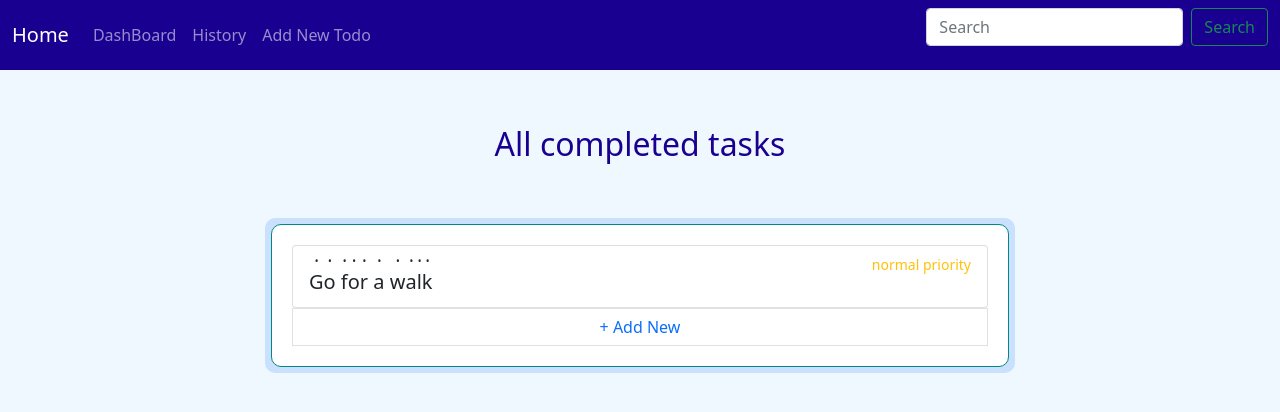
After one commit to ivo-bass/ToDo-App, a Django app: page /history/ in a window 1280 px wide. The commit adds this page. Shown: the top 412 px of the page. Run offline with Django 3.2, Linux system fonts and the light colour scheme; data comes from the database, SQL or seed files in the repository; both versions use the stored data as it was after the commit.

```diff
--- a/templates/base.html
+++ b/templates/base.html
@@ -82,7 +82,7 @@
                     <a class="nav-link" aria-current="page" href="/dashboard/">DashBoard</a>
                 </li>
                 <li class="nav-item">
-                    <a class="nav-link disabled" href="#" tabindex="-1" aria-disabled="true">History</a>
+                    <a class="nav-link" aria-current="page" href="/history/" >History</a>
                 </li>
                 <li class="nav-item">
                     <a class="nav-link" aria-current="page" href="/add-todo/">Add New Todo</a>
--- /dev/null
+++ b/templates/history.html
@@ -0,0 +1,43 @@
+{% extends 'base.html' %}
+
+{% block content %}
+
+    <h2>All completed tasks</h2>
+
+    <div class="container" style="max-width: 750px">
+        <div class="todo">
+            {% if todos %}
+
+                <div class="list-group">
+                    {% for todo in todos %}
+                        <a href="/details/{{ todo.id }}" class="list-group-item list-group-item-action">
+
+                            <div class="row row-cols-2">
+
+                                <div class="col-xs-1 d-flex justify-content-start">
+                                    <h5 class="mb-1" style="text-emphasis-style: filled">{{ todo.title }}</h5>
+                                </div>
+
+                                <div class="col-xs-2 d-flex justify-content-end">
+                                    {% if todo.priority.name == "High" %}
+                                        <small class="text-danger">high priority</small>
+                                    {% elif todo.priority.name == "Normal" %}
+                                        <small class="text-warning">normal priority</small>
+                                    {% else %}
+                                        <small class="text-success">low priority</small>
+                                    {% endif %}
+                                </div>
+                            </div>
+                        </a>
+                    {% endfor %}
+                </div>
+            {% else %}
+                <h2>Nothing for today</h2>
+            {% endif %}
+
+            <a class="page-link" href="/add-todo/"> + Add New</a>
+        </div>
+    </div>
+
+
+{% endblock %}
--- a/todo_app/settings.py
+++ b/todo_app/settings.py
@@ -26,7 +26,9 @@ with open('/etc/secret_key.txt') as f:
 # SECURITY WARNING: don't run with debug turned on in production!
 DEBUG = True
 
-ALLOWED_HOSTS = []
+ALLOWED_HOSTS = [
+    'f262360f5e6a.ngrok.io',
+]
 
 # Application definition
 
--- a/todo_app/todos/urls.py
+++ b/todo_app/todos/urls.py
@@ -1,10 +1,11 @@
 from django.urls import path
 
 from todo_app.todos.views import index, create_todo, change_state, delete_todo, dashboard_page, add_todo_page, \
-    details_page, delete_confirm, edit_todo_page, update_todo
+    details_page, delete_confirm, edit_todo_page, update_todo, history_page
 
 urlpatterns = [
     path('', index),
+    path('history/', history_page),
     path('dashboard/', dashboard_page),
     path('add-todo/', add_todo_page),
     path('create/', create_todo),
--- a/todo_app/todos/views.py
+++ b/todo_app/todos/views.py
@@ -15,6 +15,7 @@ def index(request):
 
 def dashboard_page(request):
     todos = Todo.objects.order_by('due_date').all()
+    todos.order_by('pk').reverse()
     context = {
         'todos': todos,
     }
@@ -53,9 +54,12 @@ def create_todo(request):
 
 
 def edit_todo_page(request, pk):
+    todo = Todo.objects.get(pk=pk)
+    due_date = todo.due_date.strftime("%Y-%m-%d")
+
     context = {
-        'pk': pk,
-        'todos': Todo.objects.all(),
+        'date': due_date,
+        'todo': todo,
         'priorities': Priority.objects.all(),
         'categories': Category.objects.all(),
     }
@@ -111,12 +115,10 @@ def delete_confirm(request, pk):
     return render(request, 'delete-confirm.html', context)
 
 
-# TODO: SIMPLE VIEW
-
-# TODO 1: Add CRUD PAGE
-
-# TODO 2: SORT BY DUE DATE
-
-# TODO 3: SORT BY CATEGORY
-
-# TODO 4: ADD HISTORY
+def history_page(request):
+    todos = Todo.objects.filter(state=True)
+    todos.order_by('due_date')
+    context = {
+        'todos': todos,
+    }
+    return render(request, 'history.html', context)
```
Also changed, not shown: templates/edit.html (+7 -7 lines), db.sqlite3.
